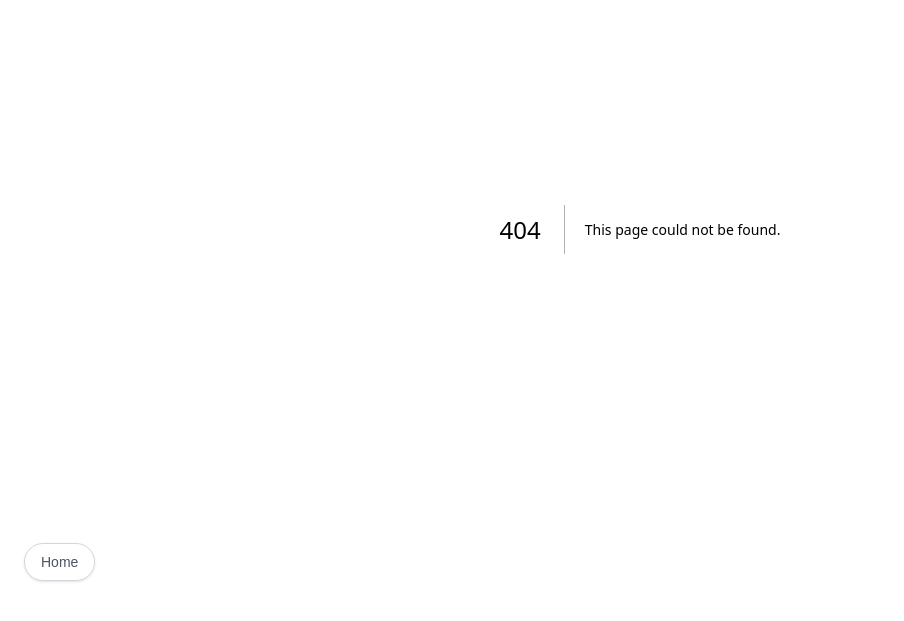
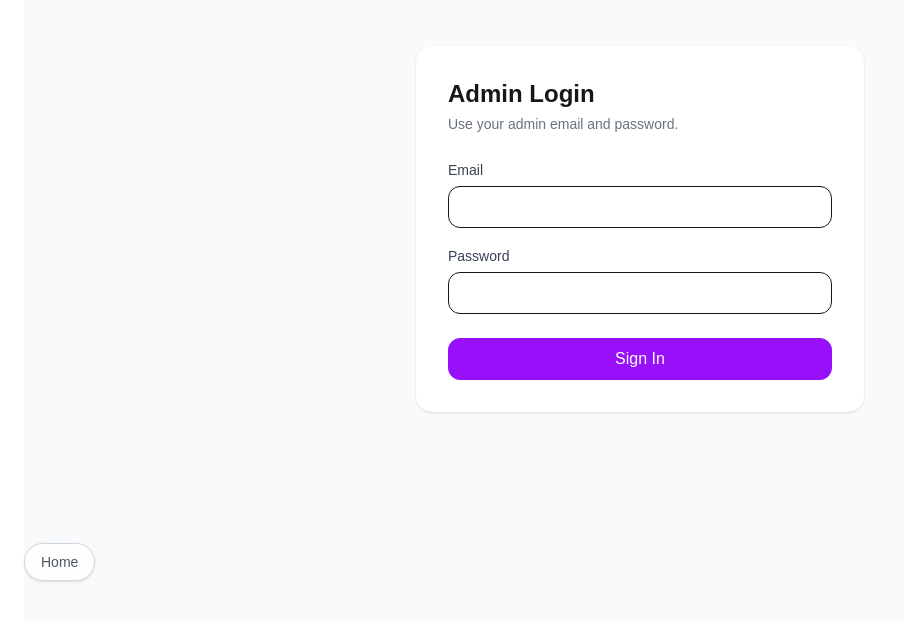
Before and after one commit to JudeTruong/ClubFinder, a Next.js app in the folder web/: page /admin/login in a window 1280 px wide. Before the commit this address had no page. Shown: the part 195-816 px from the top of the page, without its empty margins (0-904 px from the left). Built offline with nearby package versions, Linux system fonts and the light colour scheme.

Commit message:
admin login page

```diff
--- /dev/null
+++ b/web/src/app/admin/login/page.tsx
@@ -0,0 +1,88 @@
+"use client";
+
+import { useState } from "react";
+import { useRouter } from "next/navigation";
+
+export default function AdminLoginPage() {
+  const [email, setEmail] = useState("");
+  const [password, setPassword] = useState("");
+  const [pending, setPending] = useState(false);
+  const [error, setError] = useState<string | null>(null);
+  const router = useRouter();
+
+  const submit = async (e: React.FormEvent) => {
+    e.preventDefault();
+    setError(null);
+    setPending(true);
+    try {
+      const res = await fetch("/api/admin/login", {
+        method: "POST",
+        headers: { "Content-Type": "application/json" },
+        body: JSON.stringify({ email, password }),
+      });
+      if (!res.ok) {
+        const j = await res.json().catch(() => ({}));
+        setError(j?.error ?? "Login failed");
+      } else {
+        // redirect to future admin home (adjust later if needed)
+        router.push("/admin");
+      }
+    } finally {
+      setPending(false);
+    }
+  };
+
+  return (
+    <main className="min-h-screen flex items-center justify-center bg-gray-50 p-6">
+      <form
+        onSubmit={submit}
+        className="w-full max-w-md bg-white rounded-2xl shadow p-8 space-y-6"
+      >
+        <div>
+          <h1 className="text-2xl font-semibold">Admin Login</h1>
+          <p className="text-gray-500 text-sm mt-1">
+            Use your admin email and password.
+          </p>
+        </div>
+
+        <div className="space-y-4">
+          <label className="block">
+            <span className="text-sm text-gray-700">Email</span>
+            <input
+              type="email"
+              className="mt-1 w-full rounded-xl border px-3 py-2 outline-none focus:ring"
+              value={email}
+              onChange={(e) => setEmail(e.target.value)}
+              required
+              autoComplete="email"
+            />
+          </label>
+
+          <label className="block">
+            <span className="text-sm text-gray-700">Password</span>
+            <input
+              type="password"
+              className="mt-1 w-full rounded-xl border px-3 py-2 outline-none focus:ring"
+              value={password}
+              onChange={(e) => setPassword(e.target.value)}
+              required
+              autoComplete="current-password"
+            />
+          </label>
+        </div>
+
+        {error && <p className="text-sm text-red-600">{error}</p>}
+
+        <button
+          type="submit"
+          disabled={pending}
+          className={`w-full rounded-xl px-4 py-2 font-medium border transition
+            ${pending ? "opacity-60 cursor-not-allowed" : "hover:shadow"}
+            bg-purple-600 text-white border-purple-600`}
+        >
+          {pending ? "Signing in..." : "Sign In"}
+        </button>
+      </form>
+    </main>
+  );
+}
--- /dev/null
+++ b/web/src/app/api/admin/login/route.ts
@@ -0,0 +1,41 @@
+export const runtime = "nodejs";
+
+import { NextRequest, NextResponse } from "next/server";
+import bcrypt from "bcryptjs";
+import { prisma } from "@/lib/prisma";
+
+export async function POST(req: NextRequest) {
+  try {
+    const { email, password } = await req.json();
+
+    if (typeof email !== "string" || typeof password !== "string") {
+      return NextResponse.json({ error: "Invalid payload" }, { status: 400 });
+    }
+
+    // Find admin by email AND role
+    const user = await prisma.user.findFirst({
+      where: { email, role: "admin" },
+    });
+    if (!user) {
+      return NextResponse.json({ error: "Invalid credentials" }, { status: 401 });
+    }
+
+    const ok = await bcrypt.compare(password, user.password);
+    if (!ok) {
+      return NextResponse.json({ error: "Invalid credentials" }, { status: 401 });
+    }
+
+    const res = NextResponse.json({ ok: true, userId: user.id, role: user.role });
+    res.cookies.set("sid", String(user.id), {
+      httpOnly: true,
+      sameSite: "lax",
+      secure: process.env.NODE_ENV === "production",
+      path: "/",
+      maxAge: 60 * 60 * 24 * 7, // 7 days
+    });
+    return res;
+  } catch (e) {
+    console.error(e);
+    return NextResponse.json({ error: "Server error" }, { status: 500 });
+  }
+}
--- a/web/src/app/page.tsx
+++ b/web/src/app/page.tsx
@@ -66,7 +66,12 @@ export default async function Home() {
             color: "pink",
             desc: "Admin-only dashboard.",
           },
-
+          {
+            href: "/club_analysis",
+            title: "Club Analysis",
+            color: "pink",
+            desc: "Admin-only dashboard.",
+          },
         ].map((item) => (
           <Link
             key={item.title}
```
